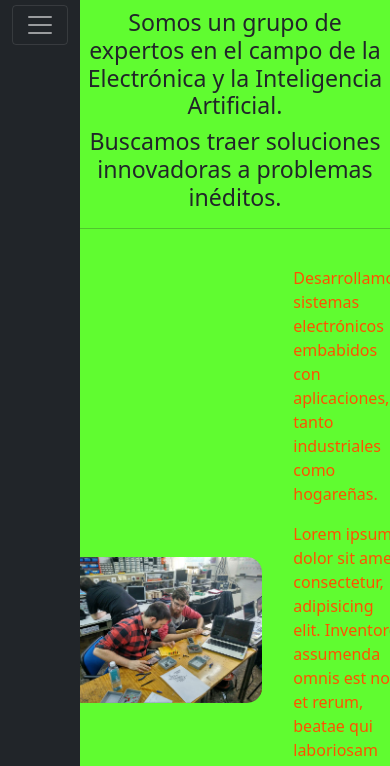
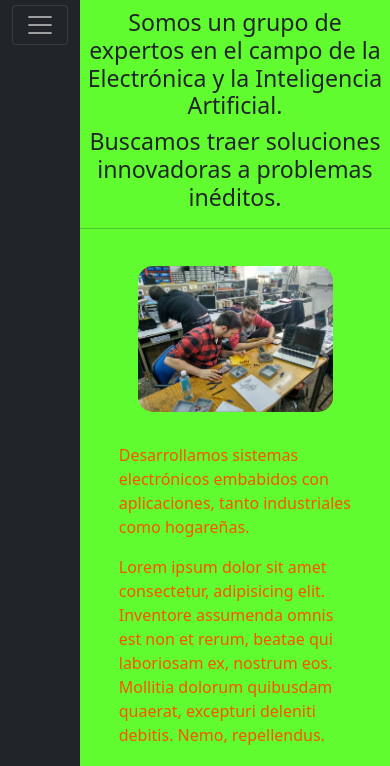
Before and after one commit to marcui13/DesafioCoder_RepoGitHub, a website: page index.html in a window 390 px wide. Shown: the part 78-844 px from the top of the page. Drawn offline with Linux system fonts and the light colour scheme.

Commit message:
corregi error de responsive en index

```diff
--- a/scss/main.scss
+++ b/scss/main.scss
@@ -17,7 +17,6 @@
     }
     & &_section1  {
         display: flex;
-        flex-direction: row;
         justify-content: center;
         align-items: center;
     }
--- a/styles/styles2.css
+++ b/styles/styles2.css
@@ -444,7 +444,7 @@ form {
 
     /* index */
 
-    .index_section1, .index_section2 {
+    .main_content_section1, .main_content_section2 {
         display: flex;
         flex-direction: column;
     }
```
Also changed, not shown: scss/main.css, 1 other file.
